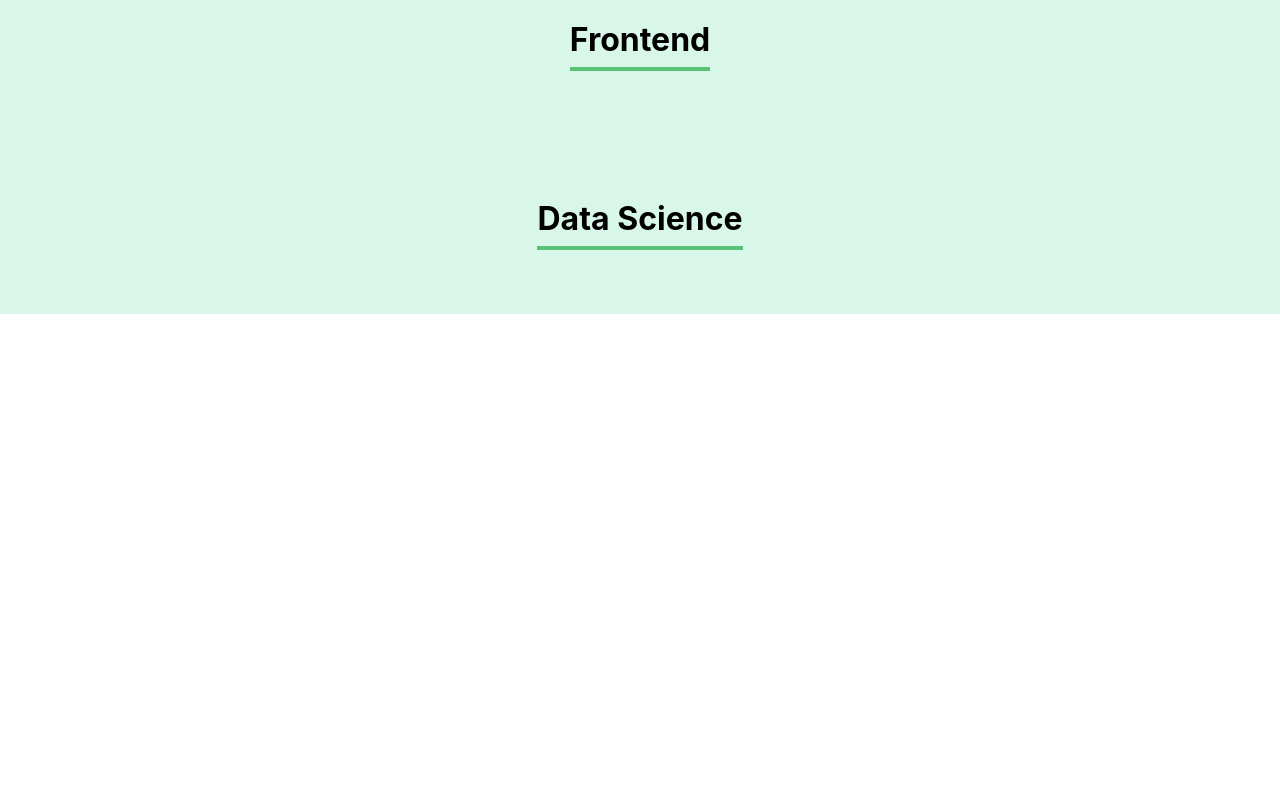
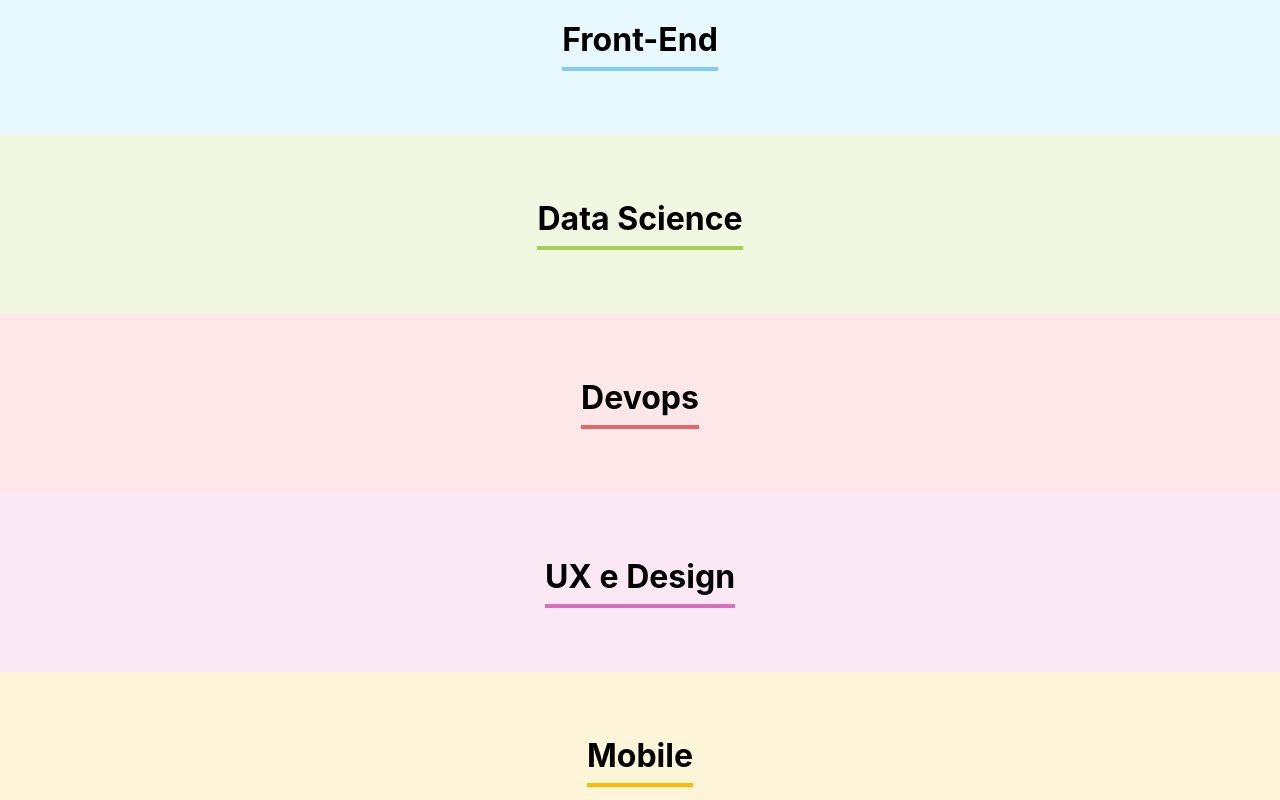
Before and after one commit to colpachi/organo, a React (Create React App) app in the folder organo/: page / in a window 1280 px wide. Shown: the part 1700-2500 px from the top of the page. Before the commit the page ends 2014 px from the top, so only its background shows below. Built offline with nearby package versions, Linux system fonts and the light colour scheme.

Commit message:
elevando a lista de times

```diff
--- a/organo/src/App.js
+++ b/organo/src/App.js
@@ -4,6 +4,44 @@
 import Time from './componentes/Time';
 
 function App() {
+
+  const times = [
+    {
+      nome:'Programação',
+      corPrimaria: '#57C278',
+      corSecundaria: '#D9F7E9'
+    },
+    {
+      nome:'Front-End',
+      corPrimaria: '#82CFFA',
+      corSecundaria: '#E8F8FF'
+    },
+    {
+      nome:'Data Science',
+      corPrimaria: '#A6D157',
+      corSecundaria: '#F0F8E2'
+    },
+    {
+      nome:'Devops',
+      corPrimaria: '#E06869',
+      corSecundaria: '#FDE7E8'
+    },
+    {
+      nome:'UX e Design',
+      corPrimaria: '#DB6EBF',
+      corSecundaria: '#FAE9F5'
+    },
+    {
+      nome:'Mobile',
+      corPrimaria: '#FFBA05',
+      corSecundaria: '#FFF5D9'
+    },
+    {
+      nome:'Inovação e Gestão',
+      corPrimaria: '#FF8A29',
+      corSecundaria: '#FFEEDF'
+    }
+  ]
 
   const [colaboradores, setColaboradores] = useState([])
 
@@ -16,9 +54,10 @@
     <div className="App">
       <Banner/>
       <Formulario aoColaboradorCadastrado={colaborador => aoNovoColaboradorAdicionado(colaborador)}/>
-      <Time nome="Programação"/>
-      <Time nome="Frontend"/>
-      <Time nome="Data Science"/>
+
+      {times.map(time =>  <Time key={time.nome} nome={time.nome} corPrimaria={time.corPrimaria}  corSecundaria={time.corSecundaria}/>)}
+
+
     </div>
   );
 }
--- a/organo/src/componentes/Time/Time.css
+++ b/organo/src/componentes/Time/Time.css
@@ -1,12 +1,11 @@
 .time {
     text-align: center;
     padding: 32px;
-    background-color: #D9F7E9;
 }
 
 .time h3 {
     font-size: 32px;
-    border-bottom: 4px solid #57C278;
+    border-bottom: 4px solid;
     display: inline-block;
     padding-bottom: 8px;
 }
--- a/organo/src/componentes/Time/index.js
+++ b/organo/src/componentes/Time/index.js
@@ -1,9 +1,12 @@
 import './Time.css'
 
 const Time = (props) => {
+
+    const css = { backgroundColor: props.corSecundaria}
+
     return (
-        <section className='time'>
-            <h3>{props.nome}</h3>
+        <section className='time' style={css}>
+            <h3 style={{ borderColor: props.corPrimaria}}>{props.nome}</h3>
         </section>
     )
 }
```
